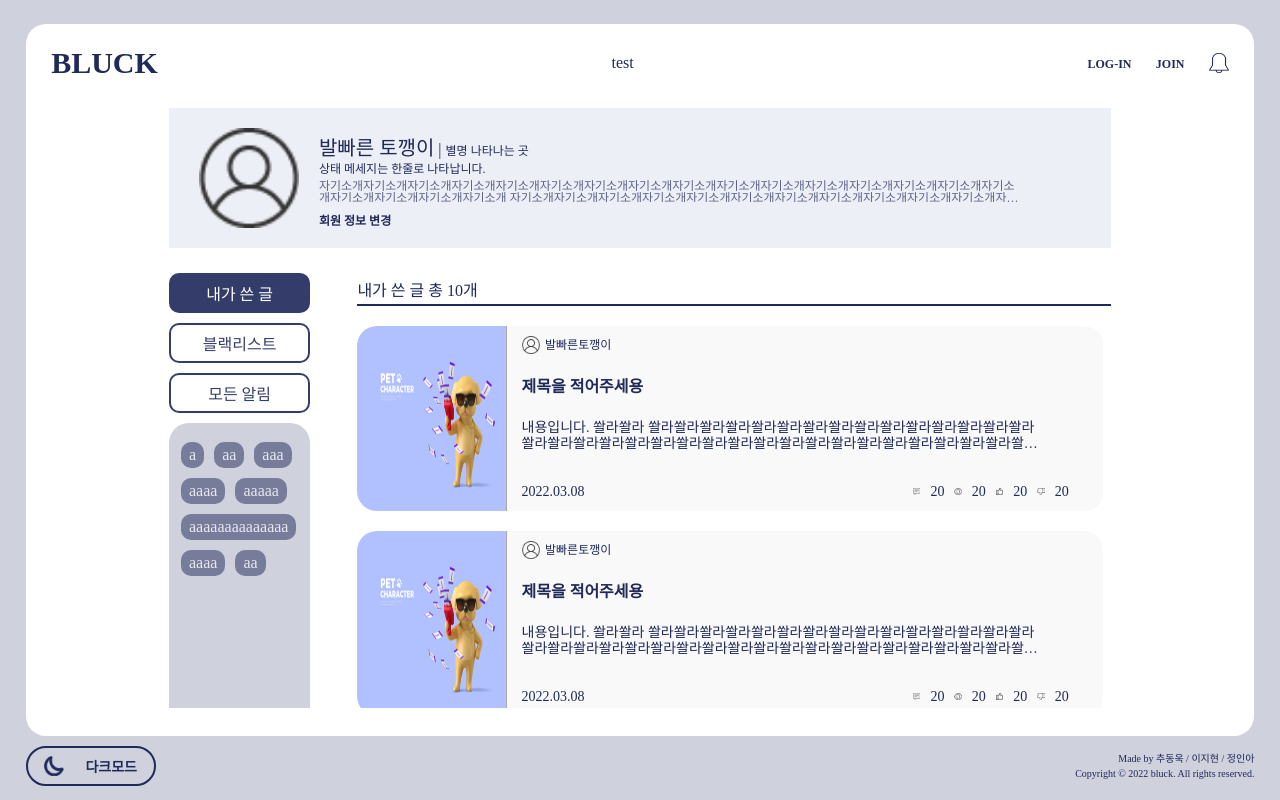
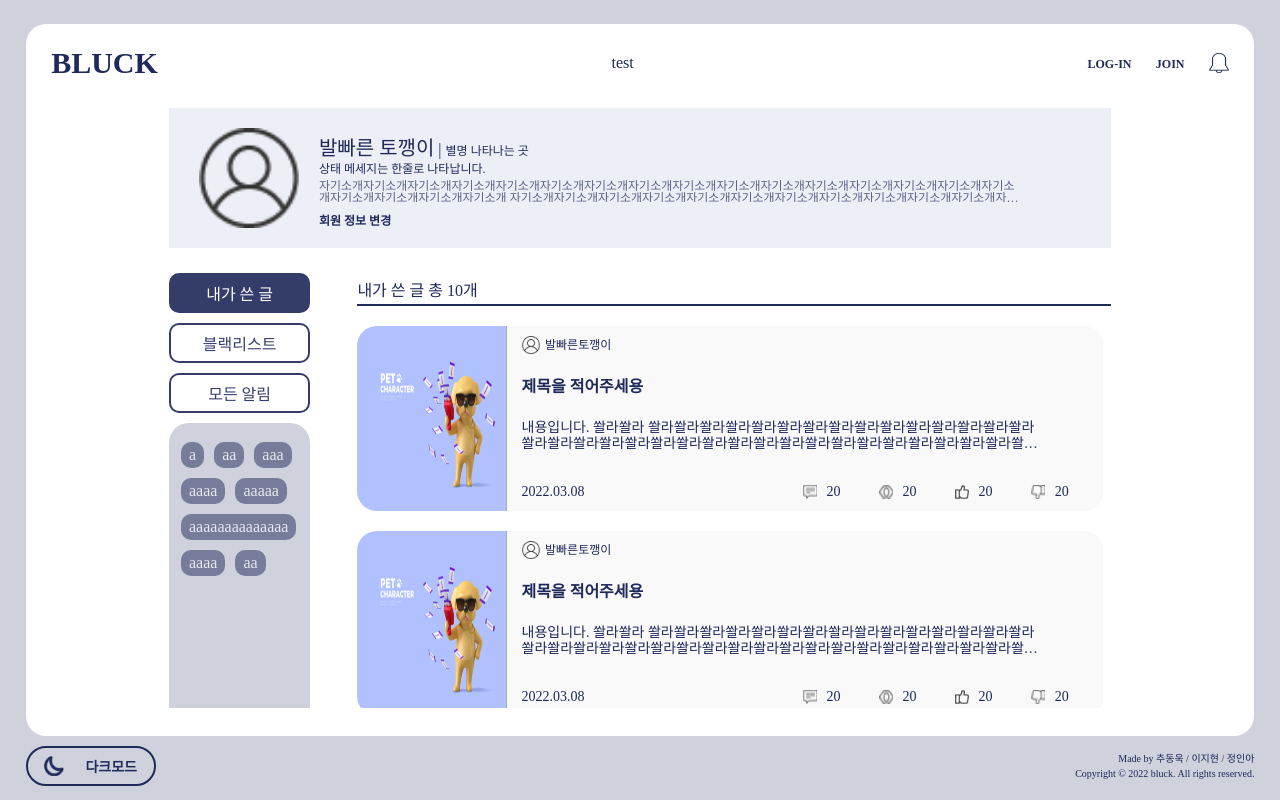
Before and after one commit to Bluck-Blog/blcuk_fe, a Next.js app: page /myPage in a window 1280 px wide. Built offline with nearby package versions, Linux system fonts and the light colour scheme; no server answers; a web font is replaced by a local one.

Commit message:
style: 회원가입페이지 버튼 width 수정, contentCard count 아이콘 width 수정

```diff
--- a/components/main/component/ContentCard.js
+++ b/components/main/component/ContentCard.js
@@ -51,8 +51,8 @@ export default function ContentCard({ item }) {
           <S.RightIcon>
             <S.IconBox>
               <Image
-                width={"14px"}
-                height={"14px"}
+                width={"14"}
+                height={"14"}
                 src={isDark ? WhiteCommend : BlackCommend}
                 alt="photo"
               />
--- a/styles/main/ContentCardStyle.js
+++ b/styles/main/ContentCardStyle.js
@@ -124,7 +124,7 @@ export const RightIcon = styled.div`
   display: flex;
   justify-content: space-between;
   align-items: center;
-  width: 30%;
+  width: 50%;
 
   ${media.mobile`
     width: 60%;
--- a/styles/signup/JoinFormStyle.js
+++ b/styles/signup/JoinFormStyle.js
@@ -28,14 +28,13 @@ export const Btn = styled.button`
 `;
 
 export const BtnBox = styled.div`
-  width: 90%;
+  width: 100%;
   margin: 40px 0;
   display: flex;
   justify-content: space-between;
   align-items: center;
 
   ${media.mobile`
-  width: 100%;
   margin: 20px 0;
   `}
 `;
```
